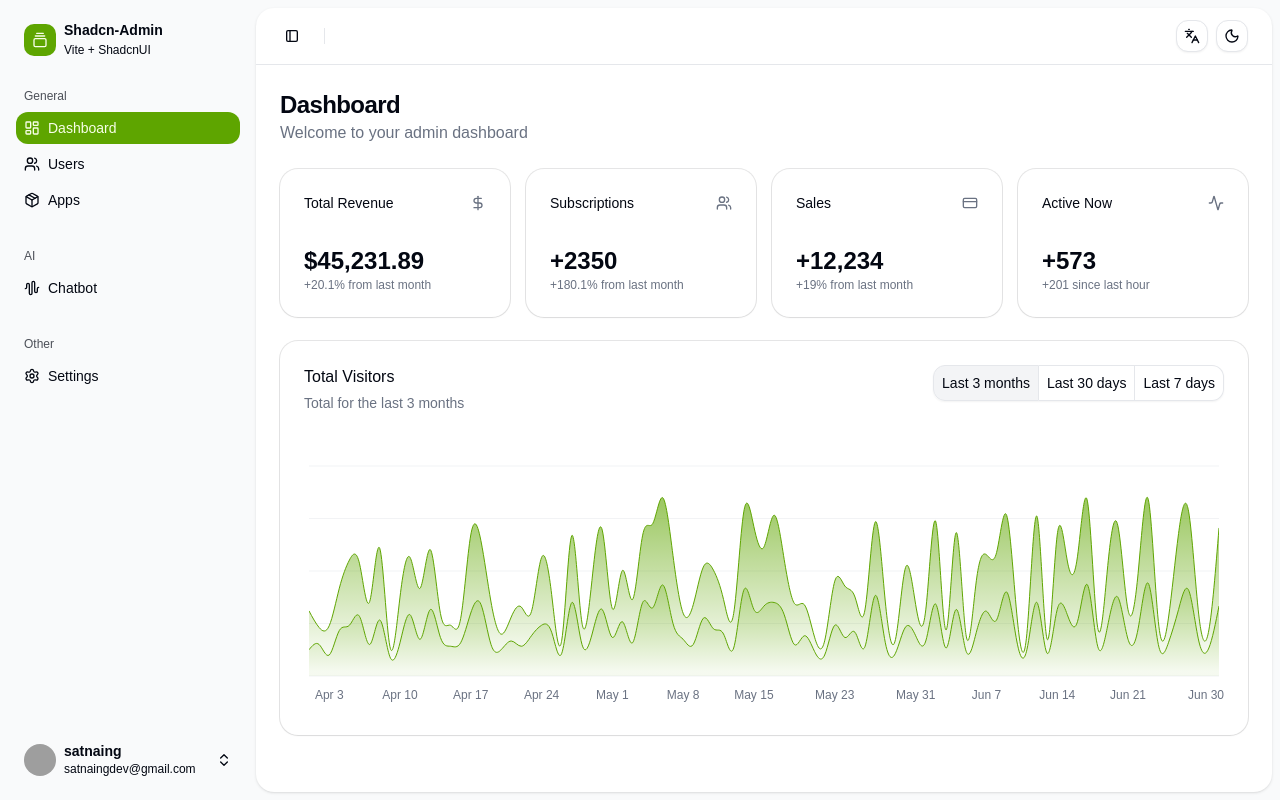
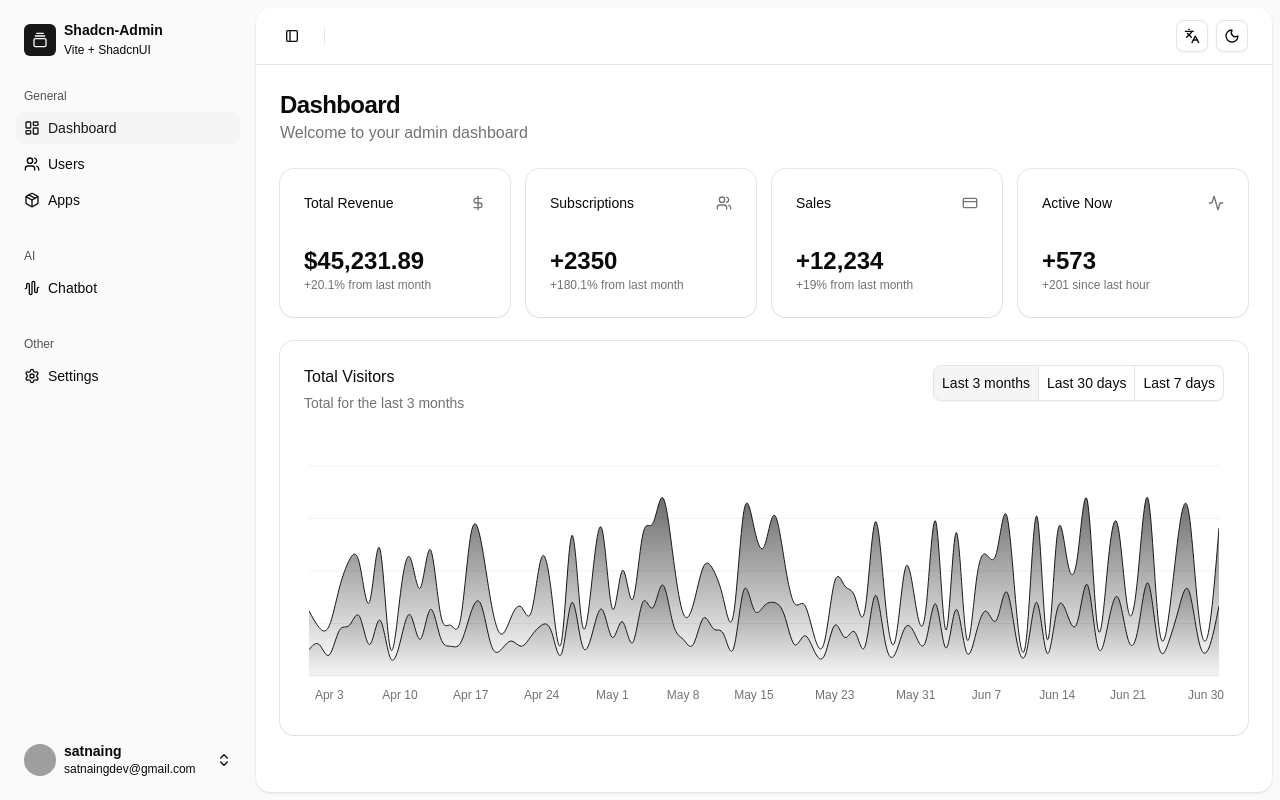
Before and after one commit to irwinmc/shacn-admin-v2, a React (Vite) app: page / in a window 1280 px wide. Built offline with nearby package versions, Linux system fonts and the light colour scheme; grey boxes are pictures that could not be loaded.

Commit message:
style(主题): 更新颜色变量和圆角半径值
简化颜色变量，移除色相值，统一使用明度和饱和度
调整圆角半径从0.875rem改为0.625rem

```diff
--- a/src/index.css
+++ b/src/index.css
@@ -7,71 +7,71 @@
 
 :root {
 	--background: oklch(1 0 0);
-	--foreground: oklch(0.13 0.028 261.692);
+	--foreground: oklch(0.145 0 0);
 	--card: oklch(1 0 0);
-	--card-foreground: oklch(0.13 0.028 261.692);
+	--card-foreground: oklch(0.145 0 0);
 	--popover: oklch(1 0 0);
-	--popover-foreground: oklch(0.13 0.028 261.692);
-	--primary: oklch(0.648 0.2 131.684);
-	--primary-foreground: oklch(0.986 0.031 120.757);
-	--secondary: oklch(0.967 0.001 286.375);
-	--secondary-foreground: oklch(0.21 0.006 285.885);
-	--muted: oklch(0.967 0.003 264.542);
-	--muted-foreground: oklch(0.551 0.027 264.364);
-	--accent: oklch(0.648 0.2 131.684);
-	--accent-foreground: oklch(0.986 0.031 120.757);
-	--destructive: oklch(0.577 0.245 27.325);
-	--border: oklch(0.928 0.006 264.531);
-	--input: oklch(0.928 0.006 264.531);
-	--ring: oklch(0.707 0.022 261.325);
-	--chart-1: oklch(0.871 0.15 154.449);
-	--chart-2: oklch(0.723 0.219 149.579);
-	--chart-3: oklch(0.627 0.194 149.214);
-	--chart-4: oklch(0.527 0.154 150.069);
-	--chart-5: oklch(0.448 0.119 151.328);
-	--radius: 0.875rem;
-	--sidebar: oklch(0.985 0.002 247.839);
-	--sidebar-foreground: oklch(0.13 0.028 261.692);
-	--sidebar-primary: oklch(0.648 0.2 131.684);
-	--sidebar-primary-foreground: oklch(0.986 0.031 120.757);
-	--sidebar-accent: oklch(0.648 0.2 131.684);
-	--sidebar-accent-foreground: oklch(0.986 0.031 120.757);
-	--sidebar-border: oklch(0.928 0.006 264.531);
-	--sidebar-ring: oklch(0.707 0.022 261.325);
+	--popover-foreground: oklch(0.145 0 0);
+	--primary: oklch(0.205 0 0);
+	--primary-foreground: oklch(0.985 0 0);
+	--secondary: oklch(0.97 0 0);
+	--secondary-foreground: oklch(0.205 0 0);
+	--muted: oklch(0.97 0 0);
+	--muted-foreground: oklch(0.556 0 0);
+	--accent: oklch(0.97 0 0);
+	--accent-foreground: oklch(0.205 0 0);
+	--destructive: oklch(0.58 0.22 27);
+	--border: oklch(0.922 0 0);
+	--input: oklch(0.922 0 0);
+	--ring: oklch(0.708 0 0);
+	--chart-1: oklch(0.809 0.105 251.813);
+	--chart-2: oklch(0.623 0.214 259.815);
+	--chart-3: oklch(0.546 0.245 262.881);
+	--chart-4: oklch(0.488 0.243 264.376);
+	--chart-5: oklch(0.424 0.199 265.638);
+	--radius: 0.625rem;
+	--sidebar: oklch(0.985 0 0);
+	--sidebar-foreground: oklch(0.145 0 0);
+	--sidebar-primary: oklch(0.205 0 0);
+	--sidebar-primary-foreground: oklch(0.985 0 0);
+	--sidebar-accent: oklch(0.97 0 0);
+	--sidebar-accent-foreground: oklch(0.205 0 0);
+	--sidebar-border: oklch(0.922 0 0);
+	--sidebar-ring: oklch(0.708 0 0);
 }
 
 .dark {
-	--background: oklch(0.13 0.028 261.692);
-	--foreground: oklch(0.985 0.002 247.839);
-	--card: oklch(0.21 0.034 264.665);
-	--card-foreground: oklch(0.985 0.002 247.839);
-	--popover: oklch(0.21 0.034 264.665);
-	--popover-foreground: oklch(0.985 0.002 247.839);
-	--primary: oklch(0.648 0.2 131.684);
-	--primary-foreground: oklch(0.986 0.031 120.757);
-	--secondary: oklch(0.274 0.006 286.033);
+	--background: oklch(0.145 0 0);
+	--foreground: oklch(0.985 0 0);
+	--card: oklch(0.205 0 0);
+	--card-foreground: oklch(0.985 0 0);
+	--popover: oklch(0.205 0 0);
+	--popover-foreground: oklch(0.985 0 0);
+	--primary: oklch(0.87 0 0);
+	--primary-foreground: oklch(0.205 0 0);
+	--secondary: oklch(0.269 0 0);
 	--secondary-foreground: oklch(0.985 0 0);
-	--muted: oklch(0.278 0.033 256.848);
-	--muted-foreground: oklch(0.707 0.022 261.325);
-	--accent: oklch(0.648 0.2 131.684);
-	--accent-foreground: oklch(0.986 0.031 120.757);
+	--muted: oklch(0.269 0 0);
+	--muted-foreground: oklch(0.708 0 0);
+	--accent: oklch(0.371 0 0);
+	--accent-foreground: oklch(0.985 0 0);
 	--destructive: oklch(0.704 0.191 22.216);
 	--border: oklch(1 0 0 / 10%);
 	--input: oklch(1 0 0 / 15%);
-	--ring: oklch(0.551 0.027 264.364);
-	--chart-1: oklch(0.871 0.15 154.449);
-	--chart-2: oklch(0.723 0.219 149.579);
-	--chart-3: oklch(0.627 0.194 149.214);
-	--chart-4: oklch(0.527 0.154 150.069);
-	--chart-5: oklch(0.448 0.119 151.328);
-	--sidebar: oklch(0.21 0.034 264.665);
-	--sidebar-foreground: oklch(0.985 0.002 247.839);
-	--sidebar-primary: oklch(0.768 0.233 130.85);
-	--sidebar-primary-foreground: oklch(0.986 0.031 120.757);
-	--sidebar-accent: oklch(0.648 0.2 131.684);
-	--sidebar-accent-foreground: oklch(0.986 0.031 120.757);
+	--ring: oklch(0.556 0 0);
+	--chart-1: oklch(0.809 0.105 251.813);
+	--chart-2: oklch(0.623 0.214 259.815);
+	--chart-3: oklch(0.546 0.245 262.881);
+	--chart-4: oklch(0.488 0.243 264.376);
+	--chart-5: oklch(0.424 0.199 265.638);
+	--sidebar: oklch(0.205 0 0);
+	--sidebar-foreground: oklch(0.985 0 0);
+	--sidebar-primary: oklch(0.488 0.243 264.376);
+	--sidebar-primary-foreground: oklch(0.985 0 0);
+	--sidebar-accent: oklch(0.269 0 0);
+	--sidebar-accent-foreground: oklch(0.985 0 0);
 	--sidebar-border: oklch(1 0 0 / 10%);
-	--sidebar-ring: oklch(0.551 0.027 264.364);
+	--sidebar-ring: oklch(0.556 0 0);
 }
 
 @theme inline {
```
